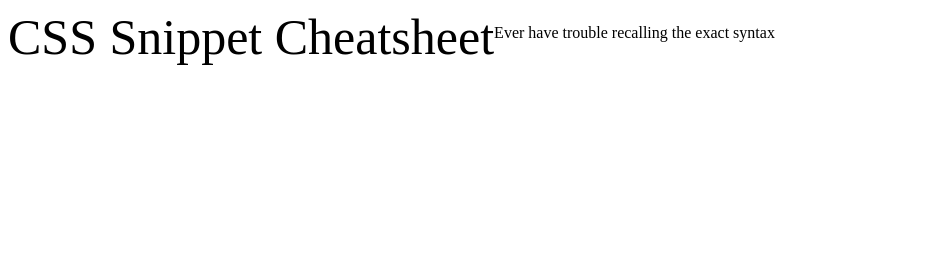
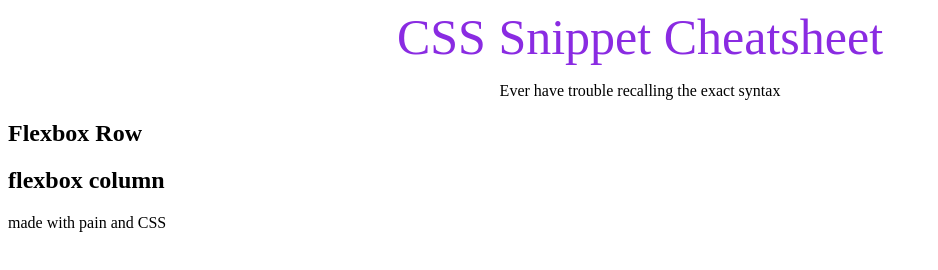
Before and after one commit to markosanchez800/02-lilproj, a plain HTML site: page index.html in a window 1280 px wide. Shown: the whole page, without its empty margins (0-938 px from the left). Drawn offline with Linux system fonts and the light colour scheme.

Commit message:
added html and css

```diff
--- a/index.html
+++ b/index.html
@@ -7,9 +7,19 @@
     <meta name="viewport" content="width=device-width, initial-scale=1.0">
     <title>CSS snippet cheatsheet</title>
 </head>
+
 <body>
     <header>CSS Snippet Cheatsheet</header>
     <p> Ever have trouble recalling the exact syntax
     </p>
+
+    <article>
+        <h1>Flexbox Row</h1>
+        <h1>
+            flexbox column
+        </h1>
+    </article>
+
+    <footer>made with pain and CSS</footer>
 </body>
 </html>
--- a/style.css
+++ b/style.css
@@ -1,10 +1,20 @@
 body{
-    display: flex;
+
+
+
 }
 header {
     display: flex;
     font-size: 50px;
+    color: blueviolet;
     justify-content: center;
+}
+
+p {
+    display: flex;
+    justify-content: center;
+}
+
+footer {
     align-items: center;
-
 }
```
